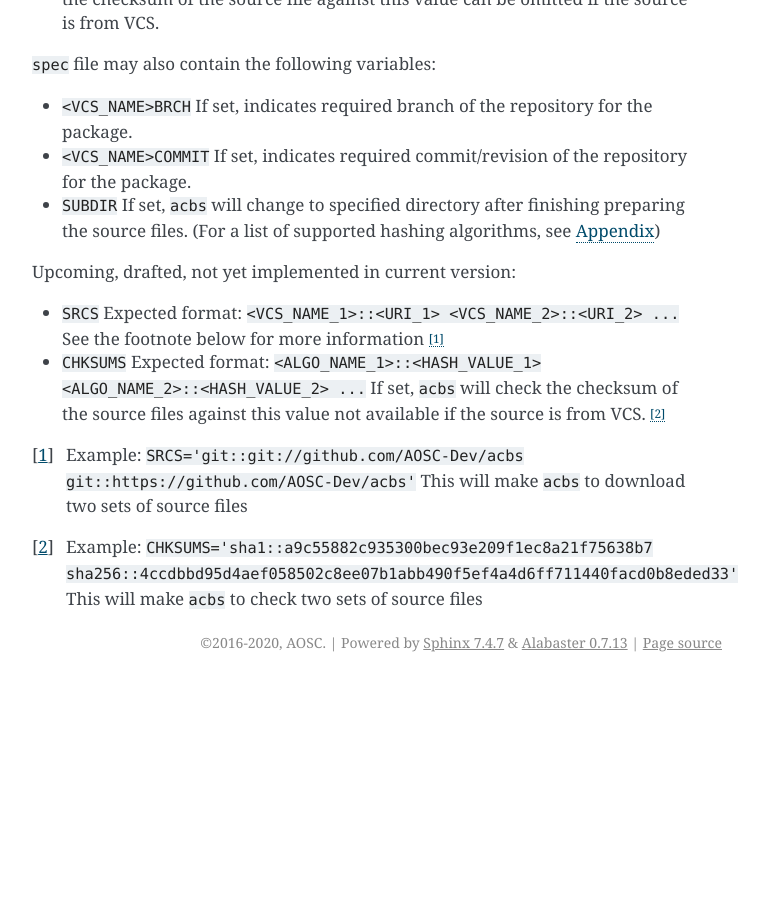
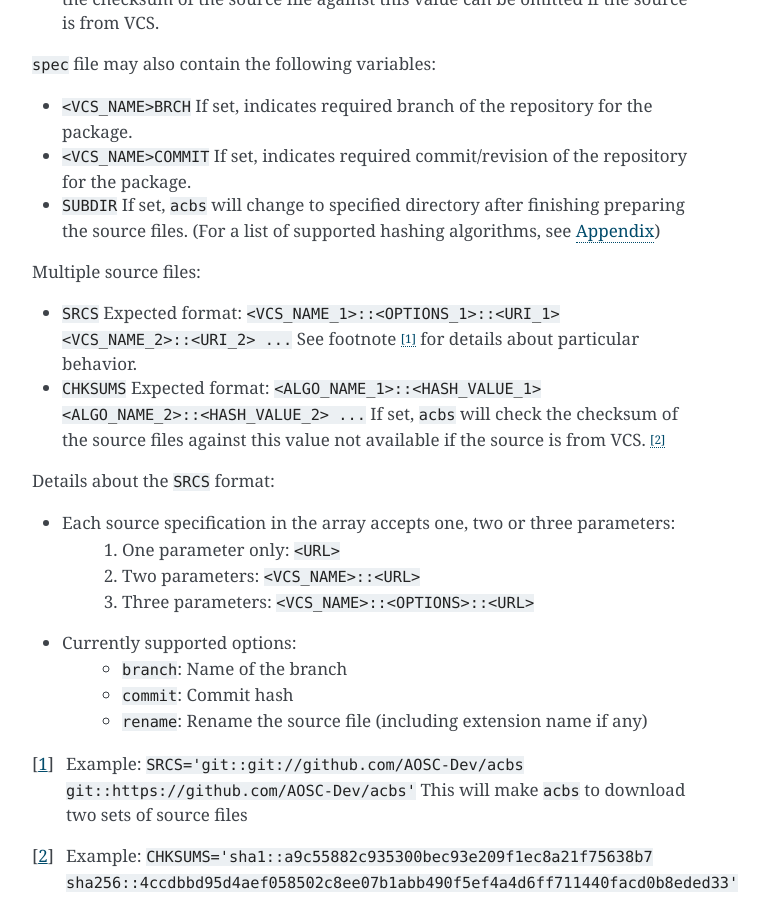
Before and after one commit to AOSC-Dev/acbs, a Sphinx documentation site: the page built from docs/source/spec_format.rst, in a window 1280 px wide and 900 px high, scrolled down 1188 px. Shown: the whole window, without its empty margins (388-1157 px from the left). Built offline with Sphinx 7.4.7, drawn with Linux system fonts in a browser that asks for light colours; before the commit the page ends 1870 px from its top, so only the background shows below that.

Commit message:
docs: update documentation...
... about the new multiple source schema

```diff
--- a/docs/source/spec_format.rst
+++ b/docs/source/spec_format.rst
@@ -47,10 +47,22 @@ Defines files are expected to exist in ``:/`` (root of the top project folder).
 * ``<VCS_NAME>COMMIT``  If set, indicates required commit/revision of the repository for the package.
 * ``SUBDIR`` If set, ``acbs`` will change to specified directory after finishing preparing the source files. (For a list of supported hashing algorithms, see :doc:`appendix`)
 
-Upcoming, drafted, not yet implemented in current version:
+Multiple source files:
 
-* ``SRCS`` Expected format: ``<VCS_NAME_1>::<URI_1> <VCS_NAME_2>::<URI_2> ...`` See the footnote below for more information [1]_
+* ``SRCS`` Expected format: ``<VCS_NAME_1>::<OPTIONS_1>::<URI_1> <VCS_NAME_2>::<URI_2> ...`` See footnote [1]_ for details about particular behavior.
 * ``CHKSUMS`` Expected format: ``<ALGO_NAME_1>::<HASH_VALUE_1> <ALGO_NAME_2>::<HASH_VALUE_2> ...`` If set, ``acbs`` will check the checksum of the source files against this value not available if the source is from VCS. [2]_
+
+Details about the ``SRCS`` format:
+
+* Each source specification in the array accepts one, two or three parameters:
+    #. One parameter only: ``<URL>``
+    #. Two parameters: ``<VCS_NAME>::<URL>``
+    #. Three parameters: ``<VCS_NAME>::<OPTIONS>::<URL>``
+
+* Currently supported options:
+    * ``branch``: Name of the branch
+    * ``commit``: Commit hash
+    * ``rename``: Rename the source file (including extension name if any)
 
 .. _Autobuild3: https://wiki.aosc.io/en/dev-sys-defines
 .. [1] Example: ``SRCS='git::git://github.com/AOSC-Dev/acbs git::https://github.com/AOSC-Dev/acbs'`` This will make ``acbs`` to download two sets of source files
```
